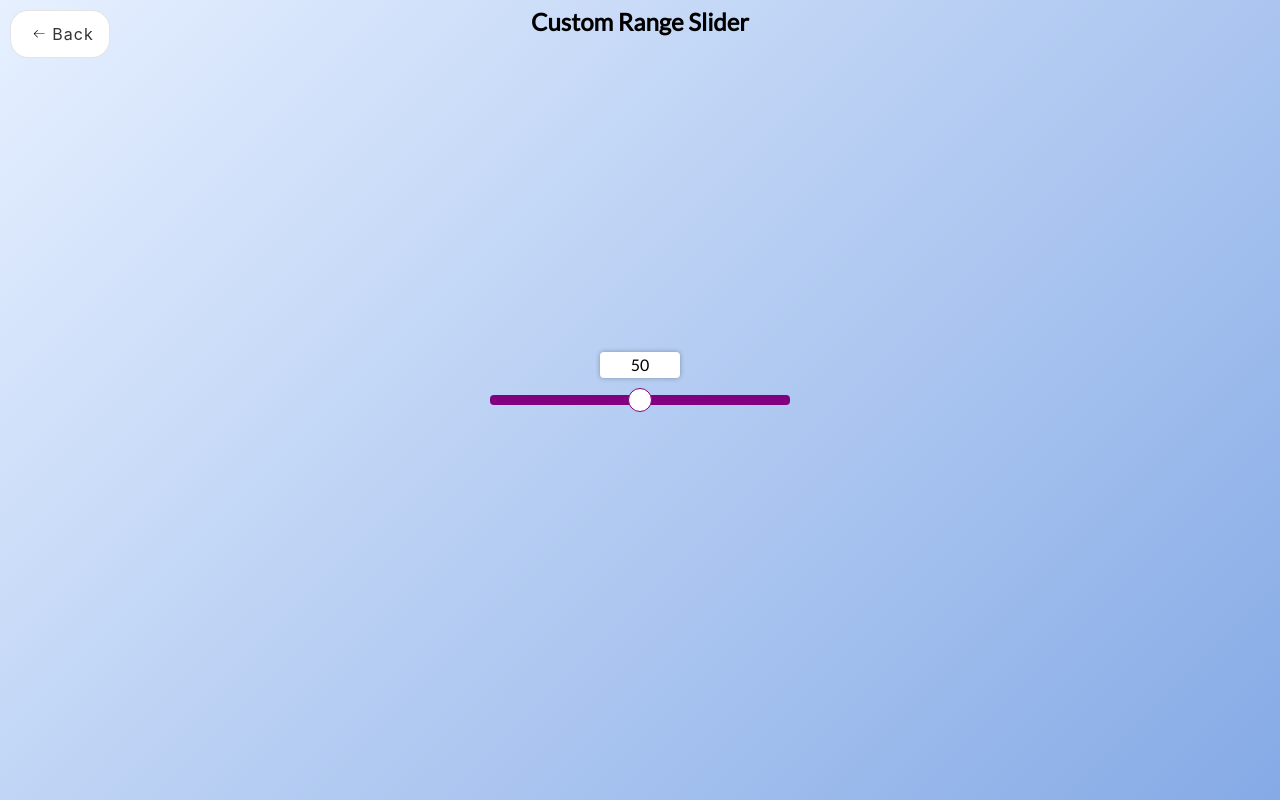
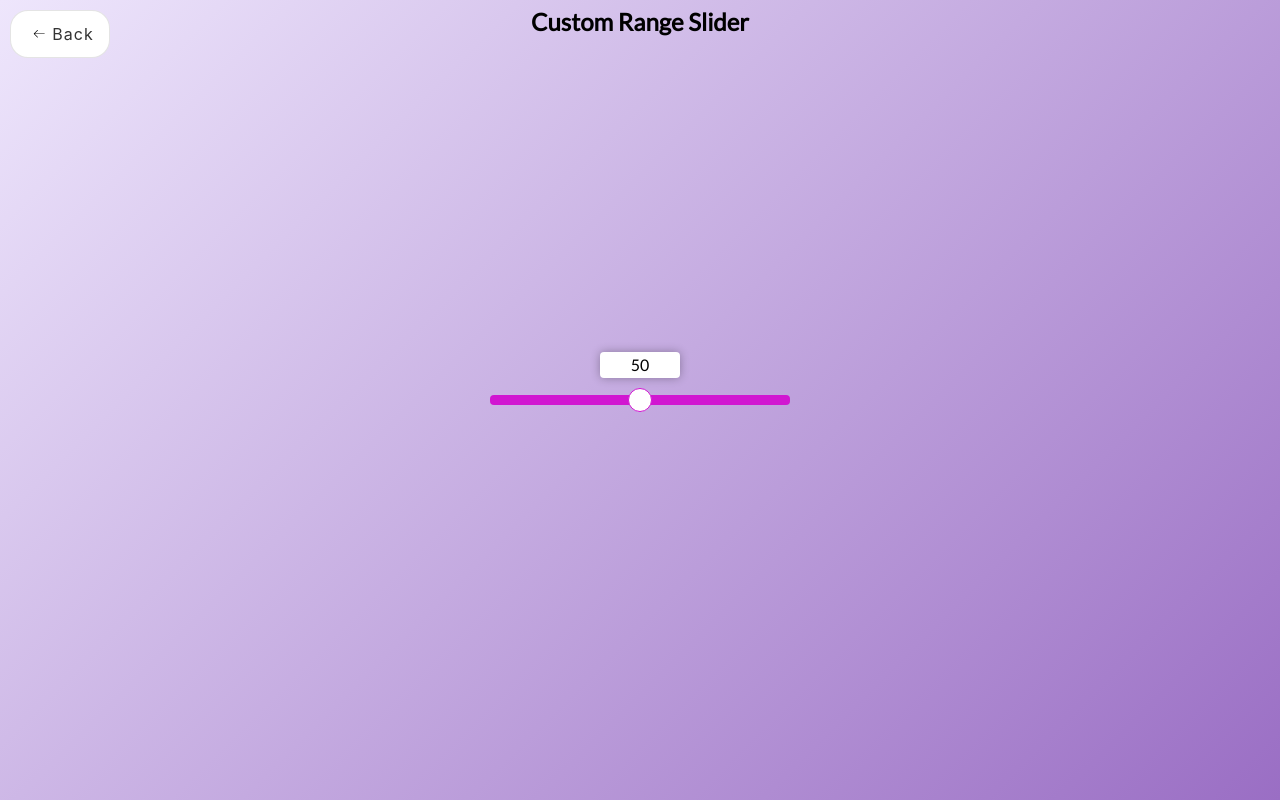
Before and after one commit to jorgehenrrique/50projects-react, a React (Vite) app: page /50projects-react/44-custom-range-slider in a window 1280 px wide. Built offline with nearby package versions, Linux system fonts and the light colour scheme; a web font is replaced by a local one.

Commit message:
Fix: css proj 44

```diff
--- a/src/pages/44-custom-range-slider/CustomRangeSlider.css
+++ b/src/pages/44-custom-range-slider/CustomRangeSlider.css
@@ -1,7 +1,7 @@
 @import url('https://fonts.googleapis.com/css?family=Lato&display=swap');
 
 .body-44 {
-  background-image: linear-gradient(135deg, #e6f0ff 0%, #85aae6 100%);
+  background-image: linear-gradient(135deg, #eee6fc 0%, #9a6ec4 100%);
   font-family: 'Lato', sans-serif;
   display: flex;
   flex-direction: column;
@@ -33,12 +33,12 @@
   padding: 0.5rem 0;
   text-align: center;
   border-radius: 0.4rem;
-  box-shadow: 0 0 5px #0000004d;
+  box-shadow: 0 0 1rem #0000004d;
 }
 
 /* Chrome & Safari */
 .range-container-44 input::-webkit-slider-runnable-track {
-  background: purple;
+  background: #d116d1;
   border-radius: 0.4rem;
   width: 100%;
   height: 1rem;
@@ -50,14 +50,14 @@
   width: 2.4rem;
   background: #fff;
   border-radius: 50%;
-  border: 1px solid purple;
+  border: 1px solid #d116d1;
   margin-top: -7px;
   cursor: pointer;
 }
 
 /* Firefox */
 .range-container-44 input::-moz-range-track {
-  background: purple;
+  background: #d116d1;
   border-radius: 0.4rem;
   width: 100%;
   height: 1.3rem;
@@ -70,14 +70,14 @@
   width: 2.4rem;
   background: #fff;
   border-radius: 50%;
-  border: 1px solid purple;
+  border: 1px solid #d116d1;
   margin-top: -7px;
   cursor: pointer;
 }
 
 /* IE */
 .range-container-44 input::-ms-track {
-  background: purple;
+  background: #d116d1;
   border-radius: 4px;
   width: 100%;
   height: 13px;
@@ -90,7 +90,7 @@
   width: 24px;
   background: #fff;
   border-radius: 50%;
-  border: 1px solid purple;
+  border: 1px solid #d116d1;
   margin-top: -7px;
   cursor: pointer;
 }
```
